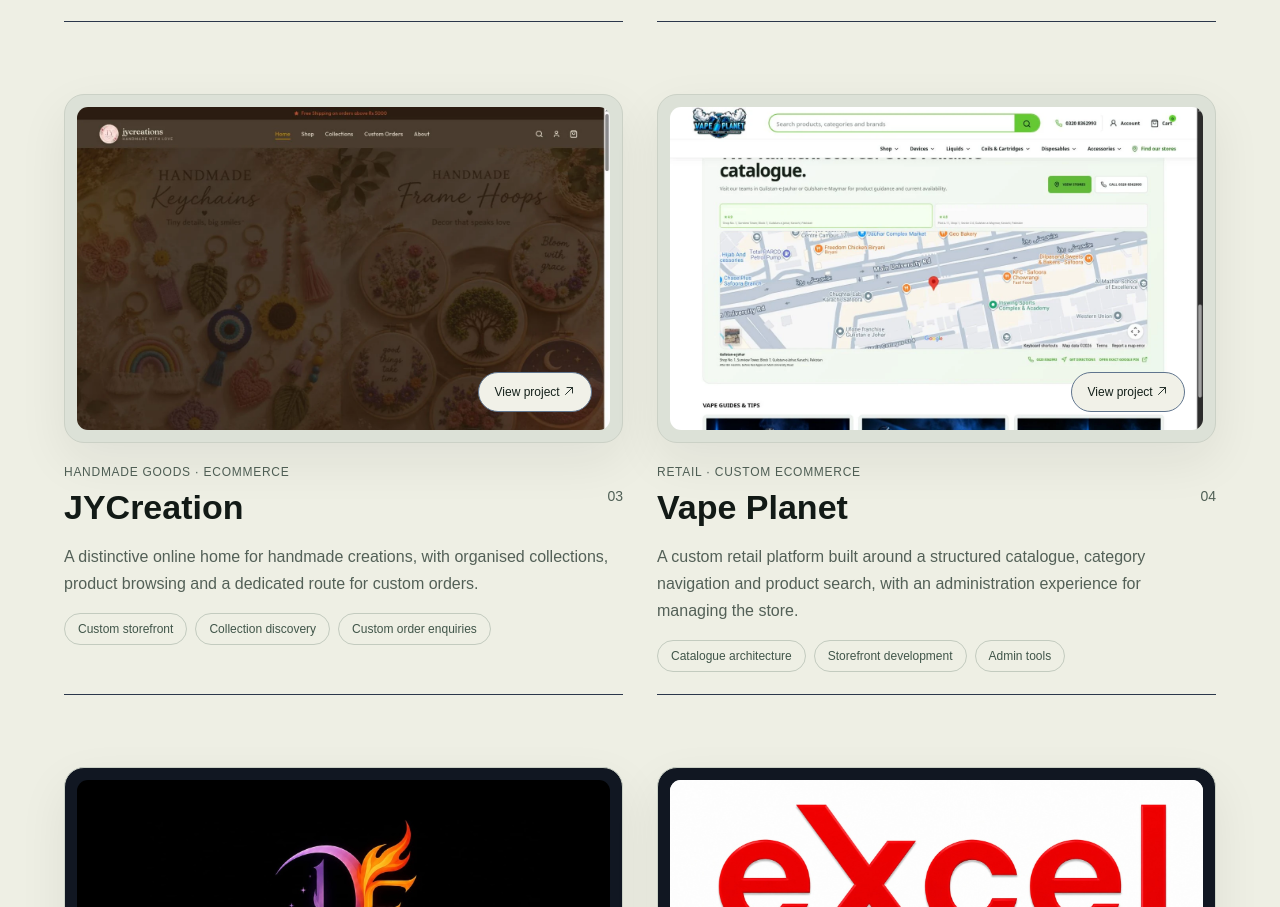
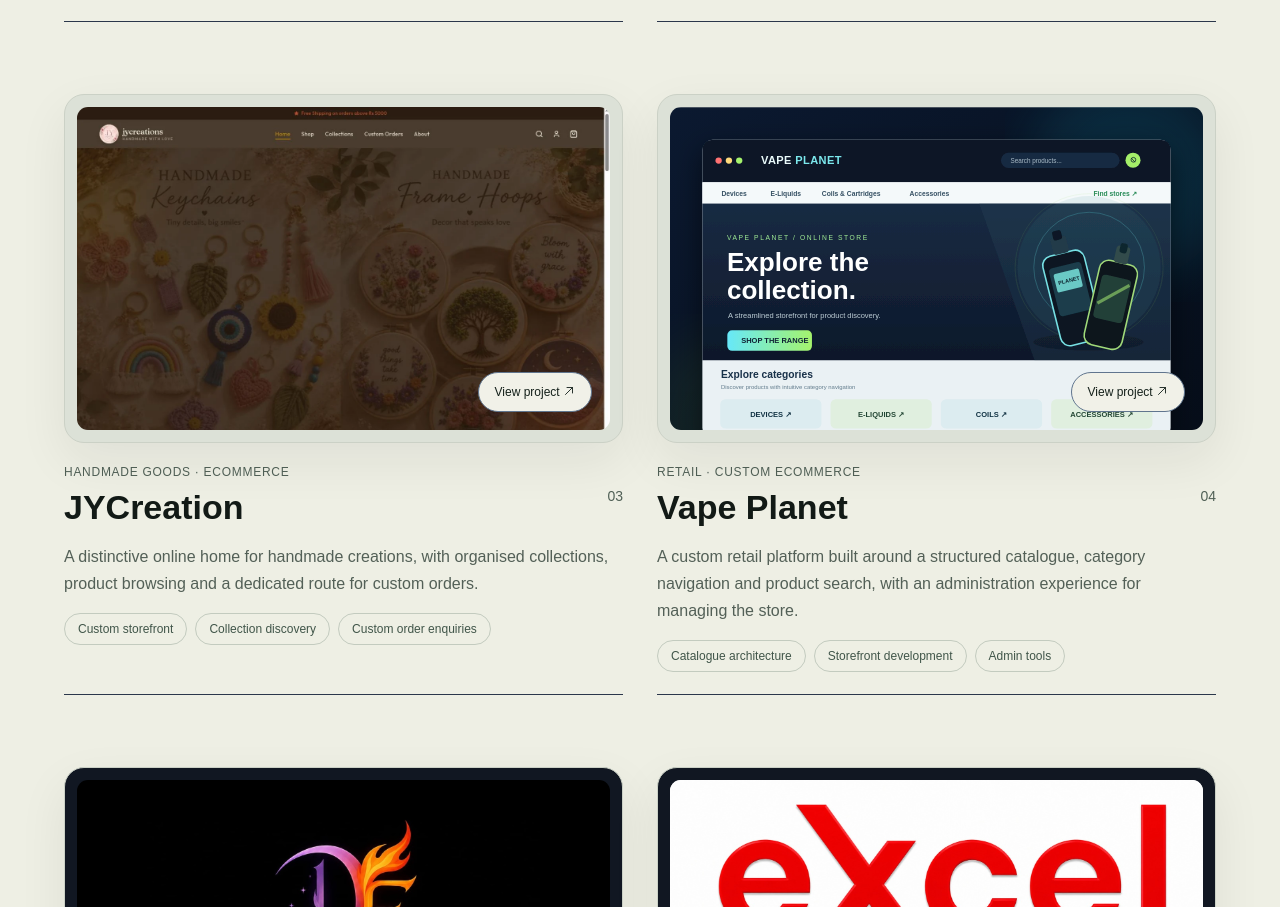
Before and after one commit to h2svolt/h2s, a React (Vite) app: page / in a window 1280 px wide. Shown: the part 1895-2802 px from the top of the page. Built offline with nearby package versions, Linux system fonts and the light colour scheme.

Commit message:
Link Vape Planet live site and upgrade portfolio artwork

```diff
--- a/src/App.jsx
+++ b/src/App.jsx
@@ -74,7 +74,7 @@
   { title: "Y-SCENTS", eyebrow: "Fragrance · Shopify", description: "A considered shopping experience for a fragrance brand, bringing together collection discovery, product storytelling and a clear path to checkout.", image: "/portfolio/yscents.webp", alt: "Y-SCENTS fragrance storefront", url: "https://www.yscents.store/", scope: ["Storefront design", "Shopify development", "Product presentation"] },
   { title: "Bays Attire", eyebrow: "Fashion · Shopify", description: "An editorial storefront for a womenswear label. Collection browsing, product detail and sizing guidance help customers explore the brand and choose their next piece.", image: "/portfolio/baysattire.webp", alt: "Bays Attire fashion storefront", url: "https://baysattire.com/", scope: ["Shopify storefront", "Collection pages", "Mobile experience"] },
   { title: "JYCreation", eyebrow: "Handmade goods · Ecommerce", description: "A distinctive online home for handmade creations, with organised collections, product browsing and a dedicated route for custom orders.", image: "/portfolio/jycreation.webp", alt: "JYCreation handmade goods storefront", url: "https://www.jycreations.store/", scope: ["Custom storefront", "Collection discovery", "Custom order enquiries"] },
-  { title: "Vape Planet", eyebrow: "Retail · Custom ecommerce", description: "A custom retail platform built around a structured catalogue, category navigation and product search, with an administration experience for managing the store.", image: "/portfolio/vapeplanet.webp", alt: "Vape Planet retail website interface", scope: ["Catalogue architecture", "Storefront development", "Admin tools"] },
+  { title: "Vape Planet", eyebrow: "Retail · Custom ecommerce", description: "A custom retail platform built around a structured catalogue, category navigation and product search, with an administration experience for managing the store.", image: "/portfolio/vapeplanet-showcase.svg", alt: "Illustrated Vape Planet ecommerce storefront showcase", url: "https://vapeplanet.online/", scope: ["Catalogue architecture", "Storefront development", "Admin tools"] },
   { title: "DreamFyre", eyebrow: "Digital platform", description: "A platform project with distinct player, staff and administrator experiences. The work brings account access, dashboards and operational workflows into one interface.", image: "/client-dreamfyre.jpeg", alt: "DreamFyre brand identity", brandOnly: true, scope: ["Interface design", "Account experiences", "Administration workflows"] },
   { title: "Excel", eyebrow: "Brand partnership", description: "Part of the H2S VOLT client portfolio.", image: "/client-excel.jpeg", alt: "Excel client brand identity", brandOnly: true },
 ];
```
